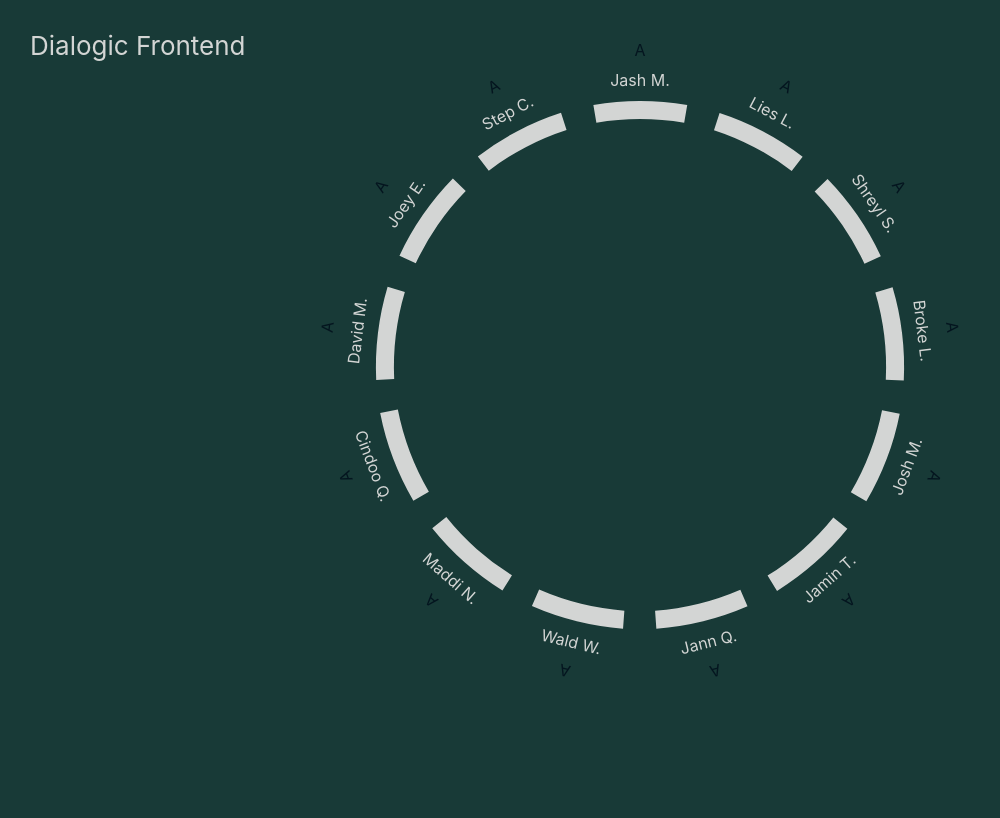
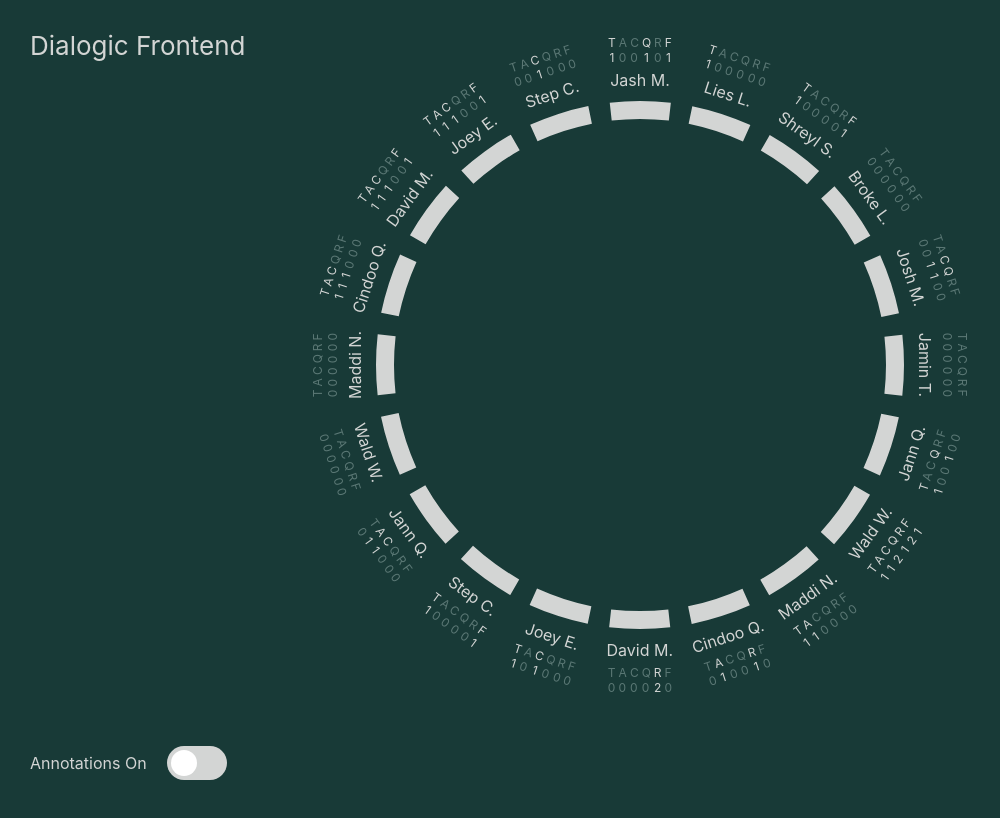
Before and after one commit to AllenWang314/dialogic-api, a React (Create React App) app in the folder frontend/: page / in a window 1280 px wide. Shown: the whole page, without its empty margins (0-1000 px from the left). Built offline with nearby package versions, Linux system fonts and the light colour scheme.

Commit message:
adding shit

```diff
--- a/frontend/src/Annotation.css
+++ b/frontend/src/Annotation.css
@@ -0,0 +1,13 @@
+.annotation {
+    color: #D3D5D4;
+    font-size: 12px;
+    display: flex;
+    flex-direction: column;
+    text-align: center;
+}
+
+.zero-annotation {
+    color: #9DB5B2;
+    font-size: 12px;
+    opacity: 0.5;
+}
--- a/frontend/src/Annotation.js
+++ b/frontend/src/Annotation.js
@@ -2,8 +2,8 @@ import "./Annotation.css";
 
 
 function Annotation(props) {
-    return <div className="annotation">
-        {props.letter}
+    return <div className={props.count == 0 ? "zero-annotation" : "annotation"}>
+        {props.letter} {props.count}
     </div>
 }
 
--- a/frontend/src/App.js
+++ b/frontend/src/App.js
@@ -10,7 +10,7 @@ function App() {
         Dialogic Frontend
       </header>
       <Toaster
-  position="bottom-left"
+  position="top-right"
   reverseOrder={false}
 />
       <Home />
--- a/frontend/src/Home.css
+++ b/frontend/src/Home.css
@@ -14,3 +14,77 @@
     width: 100%;
     height: 100%;
 }
+
+/* The switch - the box around the slider */
+.switch {
+    position: relative;
+    display: inline-block;
+    width: 60px;
+    height: 34px;
+  }
+
+  /* Hide default HTML checkbox */
+  .switch input {
+    opacity: 0;
+    width: 0;
+    height: 0;
+  }
+
+  /* The slider */
+  .slider {
+    position: absolute;
+    cursor: pointer;
+    top: 0;
+    left: 0;
+    right: 0;
+    bottom: 0;
+    background-color: #D3D5D4;
+    -webkit-transition: .4s;
+    transition: .4s;
+  }
+
+  .slider:before {
+    position: absolute;
+    content: "";
+    height: 26px;
+    width: 26px;
+    left: 4px;
+    bottom: 4px;
+    background-color: white;
+    -webkit-transition: .4s;
+    transition: .4s;
+  }
+
+  input:checked + .slider {
+    background-color: #9DB5B2;
+  }
+
+  input:focus + .slider {
+    box-shadow: 0 0 1px #9DB5B2;
+  }
+
+  input:checked + .slider:before {
+    -webkit-transform: translateX(26px);
+    -ms-transform: translateX(26px);
+    transform: translateX(26px);
+  }
+
+  /* Rounded sliders */
+  .slider.round {
+    border-radius: 34px;
+  }
+
+  .slider.round:before {
+    border-radius: 50%;
+  }
+
+  .annotations-toggle {
+      position: absolute;
+      bottom: 20px;
+      left: 30px;
+      display: flex;
+      flex-direction: row;
+      gap: 20px;
+      color: #D3D5D4;
+      align-items: center;
+  }
--- a/frontend/src/Home.js
+++ b/frontend/src/Home.js
@@ -1,300 +1,386 @@
-import './Home.css';
-import Seat from './Seat';
-import OuterButton from './OuterButton';
-import InnerButton from './InnerButton';
-import {useState} from "react";
+import "./Home.css";
+import Seat from "./Seat";
+import OuterButton from "./OuterButton";
+import InnerButton from "./InnerButton";
+import Modal from "./Modal";
+import { useState } from "react";
 
 const STUDENTS_FEW = [
   {
     name: "Jash M",
-    student_id: 1
+    student_id: 1,
   },
   {
     name: "Lies L",
-    student_id: 2
+    student_id: 2,
   },
   {
     name: "Shreyl S",
-    student_id: 3
+    student_id: 3,
   },
   {
     name: "Broke L",
-    student_id: 4
+    student_id: 4,
   },
   {
     name: "Josh M",
-    student_id: 5
+    student_id: 5,
   },
   {
     name: "Jamin T",
-    student_id: 6
-  }
-]
+    student_id: 6,
+  },
+];
 
 const STUDENTS = [
   {
     name: "Jash M",
-    student_id: 1
+    student_id: 1,
   },
   {
     name: "Lies L",
-    student_id: 2
+    student_id: 2,
   },
   {
     name: "Shreyl S",
-    student_id: 3
+    student_id: 3,
   },
   {
     name: "Broke L",
-    student_id: 4
+    student_id: 4,
   },
   {
     name: "Josh M",
-    student_id: 5
+    student_id: 5,
   },
   {
     name: "Jamin T",
-    student_id: 6
+    student_id: 6,
   },
   {
     name: "Jann Q",
-    student_id: 7
+    student_id: 7,
   },
   {
     name: "Wald W",
-    student_id: 8
+    student_id: 8,
   },
   {
     name: "Maddi N",
-    student_id: 9
+    student_id: 9,
   },
   {
     name: "Cindoo Q",
-    student_id: 10
+    student_id: 10,
   },
   {
     name: "David M",
-    student_id: 11
+    student_id: 11,
   },
   {
     name: "Joey E",
-    student_id: 12
+    student_id: 12,
   },
   {
     name: "Step C",
-    student_id: 13
-  }
-]
+    student_id: 13,
+  },
+];
 
 const STUDENTS_MORE = [
   {
     name: "Jash M",
-    student_id: 1
+    student_id: 1,
   },
   {
     name: "Lies L",
-    student_id: 2
+    student_id: 2,
   },
   {
     name: "Shreyl S",
-    student_id: 3
+    student_id: 3,
   },
   {
     name: "Broke L",
-    student_id: 4
+    student_id: 4,
   },
   {
     name: "Josh M",
-    student_id: 5
+    student_id: 5,
   },
   {
     name: "Jamin T",
-    student_id: 6
+    student_id: 6,
   },
   {
     name: "Jann Q",
-    student_id: 7
+    student_id: 7,
   },
   {
     name: "Wald W",
-    student_id: 8
+    student_id: 8,
   },
   {
     name: "Maddi N",
-    student_id: 9
+    student_id: 9,
   },
   {
     name: "Cindoo Q",
-    student_id: 10
+    student_id: 10,
   },
   {
     name: "David M",
-    student_id: 11
+    student_id: 11,
   },
   {
     name: "Joey E",
-    student_id: 12
+    student_id: 12,
   },
   {
     name: "Step C",
-    student_id: 13
+    student_id: 13,
   },
   {
     name: "Jann Q",
-    student_id: 7
+    student_id: 14,
   },
   {
     name: "Wald W",
-    student_id: 8
+    student_id: 15,
   },
   {
     name: "Maddi N",
-    student_id: 9
+    student_id: 16,
   },
   {
     name: "Cindoo Q",
-    student_id: 10
+    student_id: 17,
   },
   {
     name: "David M",
-    student_id: 11
+    student_id: 18,
   },
   {
     name: "Joey E",
-    student_id: 12
+    student_id: 19,
   },
   {
     name: "Step C",
-    student_id: 13
-  }
-]
+    student_id: 20,
+  },
+];
 
 const ANNOTATIONS = {
   1: {
-    "T": 1,
-    "A": 0,
-    "C": 0,
-    "Q": 1,
-    "R": 2,
-    "F": 1,
+    T: 1,
+    A: 0,
+    C: 0,
+    Q: 1,
+    R: 0,
+    F: 1,
   },
   2: {
-    "T": 1,
-    "A": 0,
-    "C": 0,
-    "Q": 1,
-    "R": 0,
-    "F": 0,
+    T: 1,
+    A: 0,
+    C: 0,
+    Q: 0,
+    R: 0,
+    F: 0,
   },
   3: {
-    "T": 1,
-    "A": 0,
-    "C": 0,
-    "Q": 0,
-    "R": 0,
-    "F": 1,
+    T: 1,
+    A: 0,
+    C: 0,
+    Q: 0,
+    R: 0,
+    F: 1,
   },
   4: {
-    "T": 0,
-    "A": 0,
-    "C": 0,
-    "Q": 0,
-    "R": 0,
-    "F": 0,
+    T: 0,
+    A: 0,
+    C: 0,
+    Q: 0,
+    R: 0,
+    F: 0,
   },
   5: {
-    "T": 0,
-    "A": 0,
-    "C": 1,
-    "Q": 1,
-    "R": 0,
-    "F": 0,
+    T: 0,
+    A: 0,
+    C: 1,
+    Q: 1,
+    R: 0,
+    F: 0,
   },
   6: {
-    "T": 0,
-    "A": 0,
-    "C": 0,
-    "Q": 0,
-    "R": 0,
-    "F": 0,
+    T: 0,
+    A: 0,
+    C: 0,
+    Q: 0,
+    R: 0,
+    F: 0,
   },
   7: {
-    "T": 1,
-    "A": 0,
-    "C": 0,
-    "Q": 1,
-    "R": 0,
-    "F": 0,
+    T: 1,
+    A: 0,
+    C: 0,
+    Q: 1,
+    R: 0,
+    F: 0,
   },
   8: {
-    "T": 1,
-    "A": 1,
-    "C": 2,
-    "Q": 1,
-    "R": 2,
-    "F": 1,
+    T: 1,
+    A: 1,
+    C: 2,
+    Q: 1,
+    R: 2,
+    F: 1,
   },
   9: {
-    "T": 1,
-    "A": 1,
-    "C": 1,
-    "Q": 0,
-    "R": 0,
-    "F": 0,
+    T: 1,
+    A: 1,
+    C: 0,
+    Q: 0,
+    R: 0,
+    F: 0,
   },
   10: {
-    "T": 0,
-    "A": 1,
-    "C": 0,
-    "Q": 0,
-    "R": 1,
-    "F": 0,
+    T: 0,
+    A: 1,
+    C: 0,
+    Q: 0,
+    R: 1,
+    F: 0,
   },
   11: {
-    "T": 0,
-    "A": 0,
-    "C": 0,
-    "Q": 0,
-    "R": 2,
-    "F": 0,
+    T: 0,
+    A: 0,
+    C: 0,
+    Q: 0,
+    R: 2,
+    F: 0,
   },
   12: {
-    "T": 1,
-    "A": 1,
-    "C": 1,
-    "Q": 0,
-    "R": 0,
-    "F": 0,
-  }
-}
+    T: 1,
+    A: 1,
+    C: 0,
+    Q: 0,
+    R: 0,
+    F: 0,
+  },
+  12: {
+    T: 1,
+    A: 0,
+    C: 1,
+    Q: 0,
+    R: 0,
+    F: 0,
+  },
+  13: {
+    T: 1,
+    A: 0,
+    C: 0,
+    Q: 0,
+    R: 0,
+    F: 1,
+  },
+  14: {
+    T: 0,
+    A: 1,
+    C: 1,
+    Q: 0,
+    R: 0,
+    F: 0,
+  },
+  15: {
+    T: 0,
+    A: 0,
+    C: 0,
+    Q: 0,
+    R: 0,
+    F: 0,
+  },
+  16: {
+    T: 0,
+    A: 0,
+    C: 0,
+    Q: 0,
+    R: 0,
+    F: 0,
+  },
+  17: {
+    T: 1,
+    A: 1,
+    C: 1,
+    Q: 0,
+    R: 0,
+    F: 0,
+  },
+  18: {
+    T: 1,
+    A: 1,
+    C: 1,
+    Q: 0,
+    R: 0,
+    F: 1,
+  },
+  19: {
+    T: 1,
+    A: 1,
+    C: 1,
+    Q: 0,
+    R: 0,
+    F: 1,
+  },
+  20: {
+    T: 0,
+    A: 0,
+    C: 1,
+    Q: 0,
+    R: 0,
+    F: 0,
+  },
+};
 
 function Home() {
+  const students = STUDENTS_MORE;
+  const [annotationMap, setAnnotationMap] = useState(ANNOTATIONS);
+  const [annotationModalStudent, setAnnotationModalStudent] = useState(null);
+  const [showAnnotations, setShowAnnotations] = useState(true);
 
-  const students = STUDENTS;
-  const [annotationMap, setAnnotationMap] = useState(ANNOTATIONS);
+  const outerButtonClick = (student) => {
+    setAnnotationModalStudent(student)
+  }
 
   const generateSeats = (students) => {
     return students.map((obj, ind) => {
-      return <Seat index={ind} student={obj} numStudents={students.length}/>
-    })
-  }
+      return <Seat index={ind} student={obj} numStudents={students.length} />;
+    });
+  };
 
   const generateOuterButtons = (students) => {
     return students.map((obj, ind) => {
-      return <OuterButton index={ind} student={obj} numStudents={students.length}/>
-    })
-  }
+      return (
+        <OuterButton
+          index={ind}
+          student={obj}
+          numStudents={students.length}
+          annotationMap={annotationMap}
+          setAnnotationMap={setAnnotationMap}
+          outerButtonClick={outerButtonClick}
+          showAnnotations={showAnnotations}
+        />
+      );
+    });
+  };
 
   const generateInnerButtons = (students) => {
     return students.map((obj, ind) => {
-      return <InnerButton index={ind} student={obj} numStudents={students.length} />
-    })
-  }
+      return <InnerButton index={ind} student={obj} numStudents={students.length} />;
+    });
+  };
 
-  const styles = {
-  }
+  const styles = {};
 
-  // for 18, 56px, for 12, 80px, for 6, 104px
   return (
     <div id="home">
       <div className="circle" style={styles}>
@@ -302,6 +388,24 @@ function Home() {
         {generateSeats(students)}
         {generateInnerButtons(students)}
       </div>
+      <Modal
+        student={annotationModalStudent}
+        annotationMap={annotationMap}
+        setAnnotationMap={setAnnotationMap}
+        closeModal={() => {
+          setAnnotationModalStudent(null)
+        }}
+        openModal={outerButtonClick}
+      />
+      <div className="annotations-toggle">
+        Annotations {showAnnotations ? "On" : "Off"}
+      <label className="switch">
+        <input type="checkbox" onClick={() => {
+          setShowAnnotations(!showAnnotations)
+        }}/>
+      <span className="slider round"></span>
+    </label>
+    </div>
     </div>
   );
 }
--- /dev/null
+++ b/frontend/src/Modal.css
@@ -0,0 +1,71 @@
+.annotation-modal-root {
+    position: absolute;
+    overflow: hidden;
+    background-color: rgba(0, 0, 0, 0.4);
+    left : 0;
+    top: 0;
+    width: 100vw;
+    height : 100vh;
+    opacity: 10;
+    transition: opacity 0.15s ease-out, width 0s linear 0.15s, height 0s linear 0.15s;
+    transition: opacity 0.15s ease-out, width 0s linear 0.15s, height 0s linear 0.15s;
+    z-index: 30;
+}
+
+.annotation-modal {
+    position: absolute;
+    width: 350px;
+    height: 180px;
+    background-color: aqua;
+    right: 0;
+    bottom: 0;
+    padding: 15px;
+    border-top-left-radius: 10px;
+    background-color: #D3D5D4;
+    color: #183A37;
+    display: flex;
+    flex-direction: column;
+    gap: 30px;
+}
+
+.annotation-modal-body {
+    display: flex;
+    flex-direction: column;
+    gap: 15px;
+}
+
+.annotation-modal-header {
+    display: flex;
+    flex-direction: row;
+    width: 100%;
+    justify-content: space-between;
+    font-size: 20px;
+}
+
+.annotation-modal-close:hover {
+    cursor: pointer;
+}
+
+.annotation-row {
+    display: flex;
+    flex-direction: row;
+    justify-content: space-around;
+}
+
+.modal-save {
+    border: 1px solid #183A37;
+    padding: 10px;
+    border-radius: 20px;
+    width: 50px;
+    text-align: center;
+    align-self: flex-end;
+}
+
+.modal-save:hover {
+    background-color: #9DB5B2;
+    cursor: pointer;
+}
+
+input {
+    width: 30px;
+}
--- /dev/null
+++ b/frontend/src/Modal.js
@@ -0,0 +1,49 @@
+import "./Modal.css";
+
+function Modal(props) {
+  if (props.student == null) {
+    return <></>;
+  }
+
+  const modalClick = (e) => {
+    e.preventDefault();
+    e.stopPropagation();
+    return false;
+  }
+
+  const changed = (letter, val) => {
+    const annotations = props.annotationMap[props.student.student_id];
+    const newAnnotations = {...annotations, [letter]: val}
+    console.log(annotations)
+    console.log(newAnnotations)
+    props.setAnnotationMap({...props.annotationMap, [props.student.student_id]: newAnnotations})
+  }
+
+  return (
+    <div className="annotation-modal-root" onClick={props.closeModal}>
+      <div className="annotation-modal" onClick={modalClick}>
+        <div className="annotation-modal-header">
+          <div>Edit Annotations for {props.student.name}</div>
+          <div className="annotation-modal-close" onClick={props.closeModal}>
+            x
+          </div>
+        </div>
+        <div className="annotation-modal-body">
+          <div className="annotation-row">
+            <div>T: <input onChange={(event) => {changed("T", event.target.value)}} type="number" value={props.annotationMap[props.student.student_id]["T"]}></input></div>
+            <div>A: <input onChange={(event) => {changed("A", event.target.value)}} type="number" value={props.annotationMap[props.student.student_id]["A"]}></input></div>
+            <div>C: <input onChange={(event) => {changed("C", event.target.value)}} type="number" value={props.annotationMap[props.student.student_id]["C"]}></input></div>
+          </div>
+          <div className="annotation-row">
+          <div>Q: <input onChange={(event) => {changed("Q", event.target.value)}} type="number" value={props.annotationMap[props.student.student_id]["Q"]}></input></div>
+          <div>R: <input onChange={(event) => {changed("R", event.target.value)}} type="number" value={props.annotationMap[props.student.student_id]["R"]}></input></div>
+          <div>F: <input onChange={(event) => {changed("F", event.target.value)}} type="number" value={props.annotationMap[props.student.student_id]["F"]}></input></div>
+          </div>
+        </div>
+        <div className="modal-save" onClick={props.closeModal}>Save</div>
+      </div>
+    </div>
+  );
+}
+
+export default Modal;
--- a/frontend/src/OuterButton.css
+++ b/frontend/src/OuterButton.css
@@ -2,14 +2,13 @@
     grid-area: layer;
     display: flex;
     grid-template-areas: "layer";
-    height: 50px;
+    height: 60px;
     justify-content: center;
     z-index:10;
     flex-direction: row;
-
+    gap: 3px;
  }
 
 .outer-button:hover{
-    border: 1px solid white;
-    border-radius: 4px;
+   cursor: pointer;
 }
--- a/frontend/src/OuterButton.js
+++ b/frontend/src/OuterButton.js
@@ -1,26 +1,41 @@
 import toast from "react-hot-toast";
 import "./OuterButton.css";
-import Annotation from "./Annotation.js"
+import Annotation from "./Annotation.js";
 
 function OuterButton(props) {
   const turnVar = 1 / props.numStudents;
   const STROKE_FRACTION = 0.7;
 
   const seatClick = (event) => {
-      console.log("shit")
-    toast.success(`clicked on ${props.student.name}`);
+    props.outerButtonClick(props.student)
   };
 
   const width = 240 - 9 * props.numStudents;
 
+  const flipName = props.index > props.numStudents / 4 && props.index < (props.numStudents * 3) / 4;
+  const flipTransform = flipName ? "scaleY(-1) scaleX(-1)" : "";
+  const flipAlignItems = flipName ? "flex-end" : "flex-start";
+
   const styles = {
-    transform: `translate(${300-width/2}px) translateY(${300-20}px) rotate(${turnVar * props.index}turn) translateY(${-300}px)`,
-    width: `${width}px`
+    transform:
+      `translate(${300 - width / 2}px) translateY(${300 - 25}px) rotate(${
+        turnVar * props.index
+      }turn) translateY(${-300}px)` + flipTransform,
+    width: `${width}px`,
+    alignItems: flipAlignItems
   };
 
   return (
     <div className="outer-button" onClick={seatClick} style={styles}>
-        <Annotation letter="A"/>
+        {props.showAnnotations &&<>
+      <Annotation letter="T" count={props.annotationMap[props.student.student_id]["T"]} />
+      <Annotation letter="A" count={props.annotationMap[props.student.student_id]["A"]} />
+      <Annotation letter="C" count={props.annotationMap[props.student.student_id]["C"]} />
+      <Annotation letter="Q" count={props.annotationMap[props.student.student_id]["Q"]} />
+      <Annotation letter="R" count={props.annotationMap[props.student.student_id]["R"]} />
+      <Annotation letter="F" count={props.annotationMap[props.student.student_id]["F"]} />
+      </>
+        }
     </div>
   );
 }
```
Also changed, not shown: frontend/src/InnerButton.js (+6 -7 lines).
